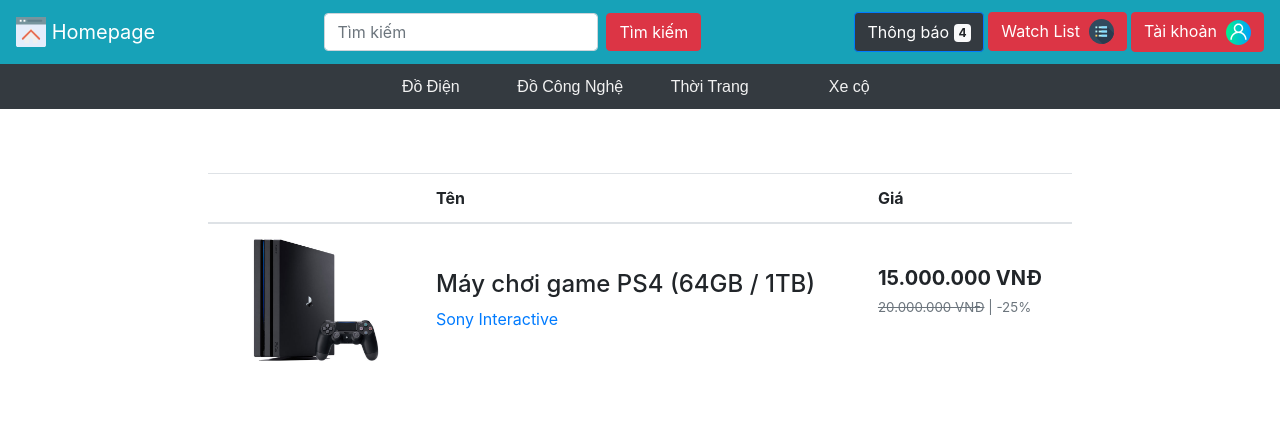
After one commit to nguyenhaidev/2019-2020-HK1-LTUDW, a Node server app: template views/watchlist.hbs in a window 1280 px wide. The commit adds this page. Shown: the top 439 px of the page. Run offline with Node 20, Linux system fonts and the light colour scheme; the template is opened without the code that fills it, so the values that code supplies are empty; some libraries are stand-ins or nearby versions.

Commit message:
merge branch Tuong-Watchlist

```diff
--- a/app.js
+++ b/app.js
@@ -26,6 +26,10 @@ app.get('/signup', function(req, res) {
     })
 });
 
+app.get('/watchlist', function(req, res) {
+    res.render('watchlist')
+})
+
 app.use(express.static(path.join(__dirname, "/public")));
 
 console.log(__dirname + "/public")
--- a/views/layouts/main.hbs
+++ b/views/layouts/main.hbs
@@ -28,8 +28,8 @@
 			<div class="narbar-right d-inline-flex flex-row">
 				<button type="button" class="btn btn-primary my-0 my-sm-1 mr-sm-1 bg-dark">Thông báo <span
 						class="badge badge-light">4</span></button>
-				<button class="btn btn-danger my-0 my-sm-1 mr-sm-1">Watch List &nbsp<img src="assets/WatchList.svg" alt=""
-						class="rounded float-right" width="25" height="25"></button>
+				<a href="/watchlist"><button class="btn btn-danger my-0 my-sm-1 mr-sm-1">Watch List &nbsp<img src="assets/WatchList.svg" alt=""
+						class="rounded float-right" width="25" height="25"></button></a>
 				<div class="btn-group">
 					<button type="button" class="btn btn-danger my-0 my-sm-1 rounded float-right dropdown"
 						data-toggle="dropdown" aria-haspopup="true" aria-expanded="false">Tài khoản &nbsp<img
--- a/views/signup.hbs
+++ b/views/signup.hbs
@@ -1,4 +1,4 @@
-<div class="w-100 h-100 p-5" style="background-image: url(./assets/signin-background.png)">
+<div class="w-100 h-100 p-5" style="background-image: url(/assets/signin-background.png)">
     <div class="container">
         <div class="row justify-content-md-center">
             <div class="col-md-6 shadow bg-white rounded p-5">
--- /dev/null
+++ b/views/watchlist.hbs
@@ -0,0 +1,30 @@
+<div class="p-5 w-75 mx-auto d-flex flex-column">
+    <table class="table table-hover">
+        <thead>
+            <tr>
+                <th class="w-25" scope="col"></th>
+                <th scope="col">Tên</th>
+                <th scope="col">Giá</th>
+            </tr>
+        </thead>
+        <tbody>
+            <tr>
+                <th class="text-center" scope="row">
+                    <a href="#">
+                        <img width="128" src="assets/watchlist/ps4-pro-1tb.jpg">
+                    </a>
+                </th>
+                <td class="mx-auto align-middle">
+                    <a href="#" style="text-decoration: none; color: inherit;">
+                        <h4>Máy chơi game PS4 (64GB / 1TB)</h4>
+                    </a>
+                    <a href="#">Sony Interactive</a>
+                </td>
+                <td class="align-middle">
+                    <h5 class="font-weight-bold">15.000.000 VNĐ</h5>
+                    <p class="text-muted" style="font-size: 10pt;"><strike>20.000.000 VNĐ</strike> | -25%</p>
+                </td>
+            </tr>
+        </tbody>
+    </table>
+</div>
```
Also changed, not shown: public/styles/navigation.css (+40 -0 lines), README.md, public/assets/watchlist/homepage.svg (added), public/assets/watchlist/nintendo-switch-v2.0.jpg (added), public/assets/watchlist/person-icon.svg (added), public/assets/watchlist/ps4-pro-1tb.jpg (added), public/assets/watchlist/ps4-slim-500gb.jpeg (added), public/assets/watchlist/watchlist.svg (added), public/assets/watchlist/x-letter.svg (added).
